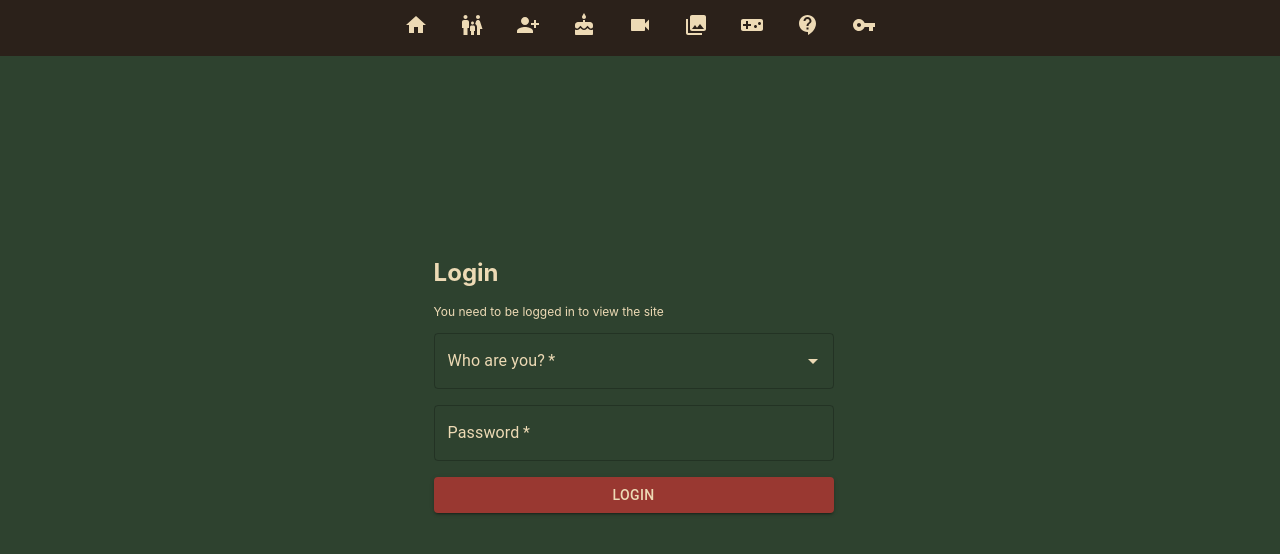
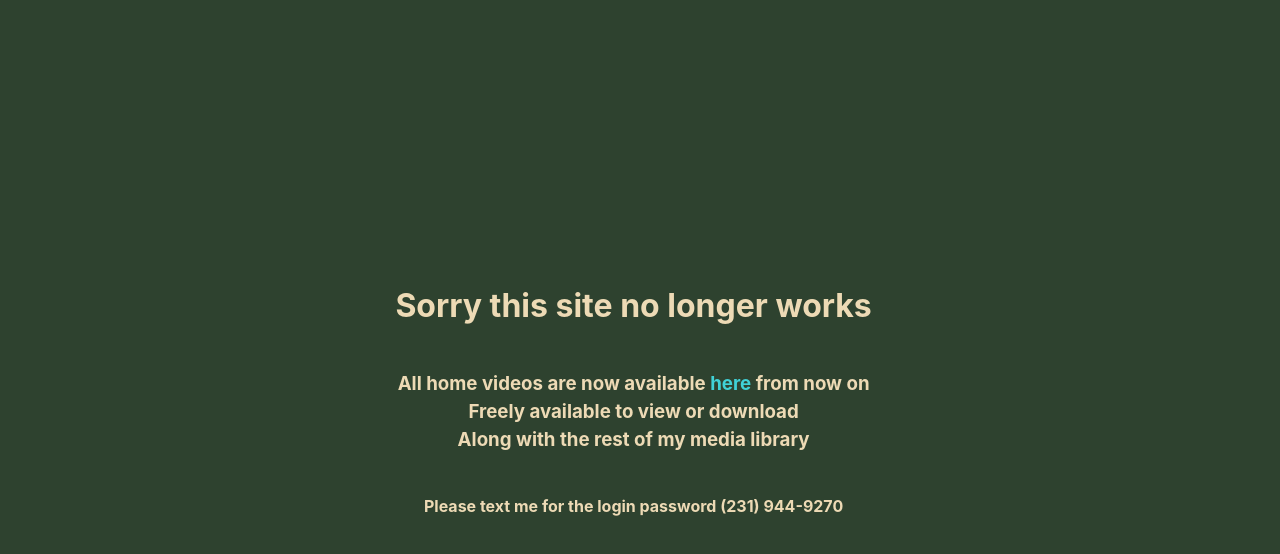
Before and after one commit to nickjolshansky/GenevaStreetFrontEnd, a React (Vite) app in the folder geneva-street/: page / in a window 1280 px wide. Before the commit this address led to /#/login. Shown: the top 554 px of the page. Built offline with nearby package versions, Linux system fonts and the light colour scheme; no server answers.

Commit message:
closing the site

```diff
--- a/geneva-street/src/App.jsx
+++ b/geneva-street/src/App.jsx
@@ -1,4 +1,3 @@
-import React from "react";
 import { Routes, Route, HashRouter, Navigate } from "react-router-dom";
 import "./App.css";
 import VideoPage from "./components/Video/VideoPage/VideoPage.jsx";
@@ -17,6 +16,7 @@ import ContactPage from "./components/Contact/ContactPage.jsx";
 import LoginPage from "./components/People/Login/LoginPage.jsx";
 import PictureGuess from "./components/Games/GamePages/PictureGuess/PictureGuess";
 import LandingPage from "./components/LandingPage/LandingPage.jsx";
+import SorryPage from "./components/SorryPage.jsx";
 
 const ProtectedRoute = ({ children }) => {
   console.log("in function");
@@ -47,8 +47,8 @@ const ProtectedRoute = ({ children }) => {
   console.log("after isValid");
 
   if (!token || !isTokenValid(token)) {
-    console.log("navigate to login");
-    return <Navigate to="/login" replace />;
+    console.log("navigate to home");
+    //return <Navigate to="/" replace />;
   }
 
   console.log("children");
@@ -60,11 +60,12 @@ function App() {
     <HashRouter>
       <ThemeProvider theme={theme}>
         <div className="app">
-          <Nav />
+          {/* <Nav /> */}
           <div className="under-nav">
             <Routes>
               {/* Public route */}
               <Route path="/login" element={<LoginPage />} />
+              <Route path="/" element={<SorryPage />} />
 
               {/* Protected routes */}
               <Route
--- /dev/null
+++ b/geneva-street/src/components/SorryPage.css
@@ -0,0 +1,12 @@
+div {
+  display: flex;
+  flex-direction: column;
+  align-items: center;
+  justify-content: center;
+  height: 100vh;
+  text-align: center;
+}
+
+a {
+  color: rgb(64, 209, 214);
+}
--- /dev/null
+++ b/geneva-street/src/components/SorryPage.jsx
@@ -0,0 +1,21 @@
+import "./SorryPage.css";
+
+function SorryPage() {
+  return (
+    <div>
+      <h1>Sorry this site no longer works</h1>
+      <h3>
+        All home videos are now available{" "}
+        <a href="https://jiroch.duckdns.org:8920/web/#/login">here</a> from now
+        on
+        <br />
+        Freely available to view or download
+        <br />
+        Along with the rest of my media library
+      </h3>
+      <h4>Please text me for the login password (231) 944-9270</h4>
+    </div>
+  );
+}
+
+export default SorryPage;
```
Also changed, not shown: 1 other file (tests, documents, lock files or other folders).
